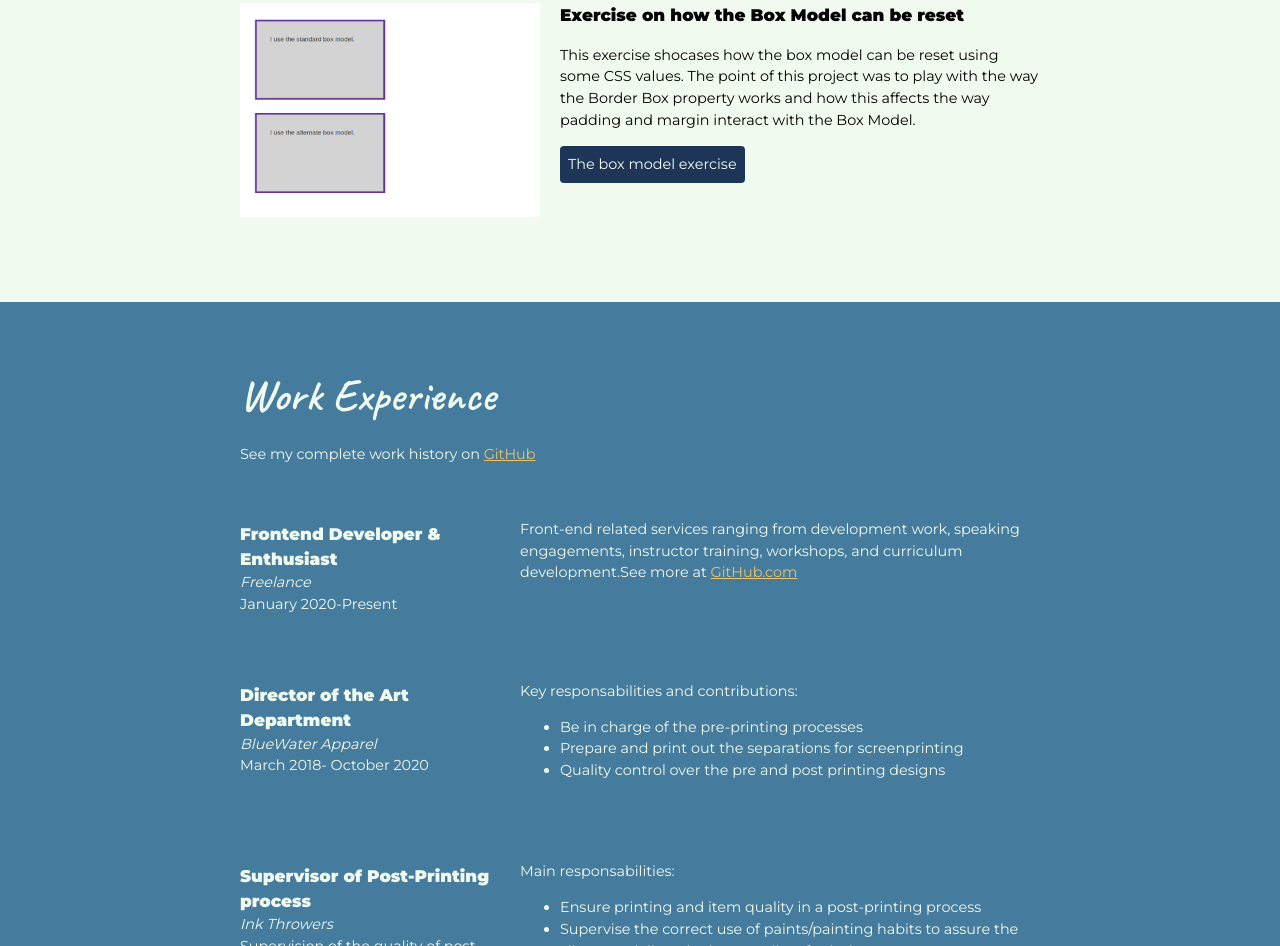
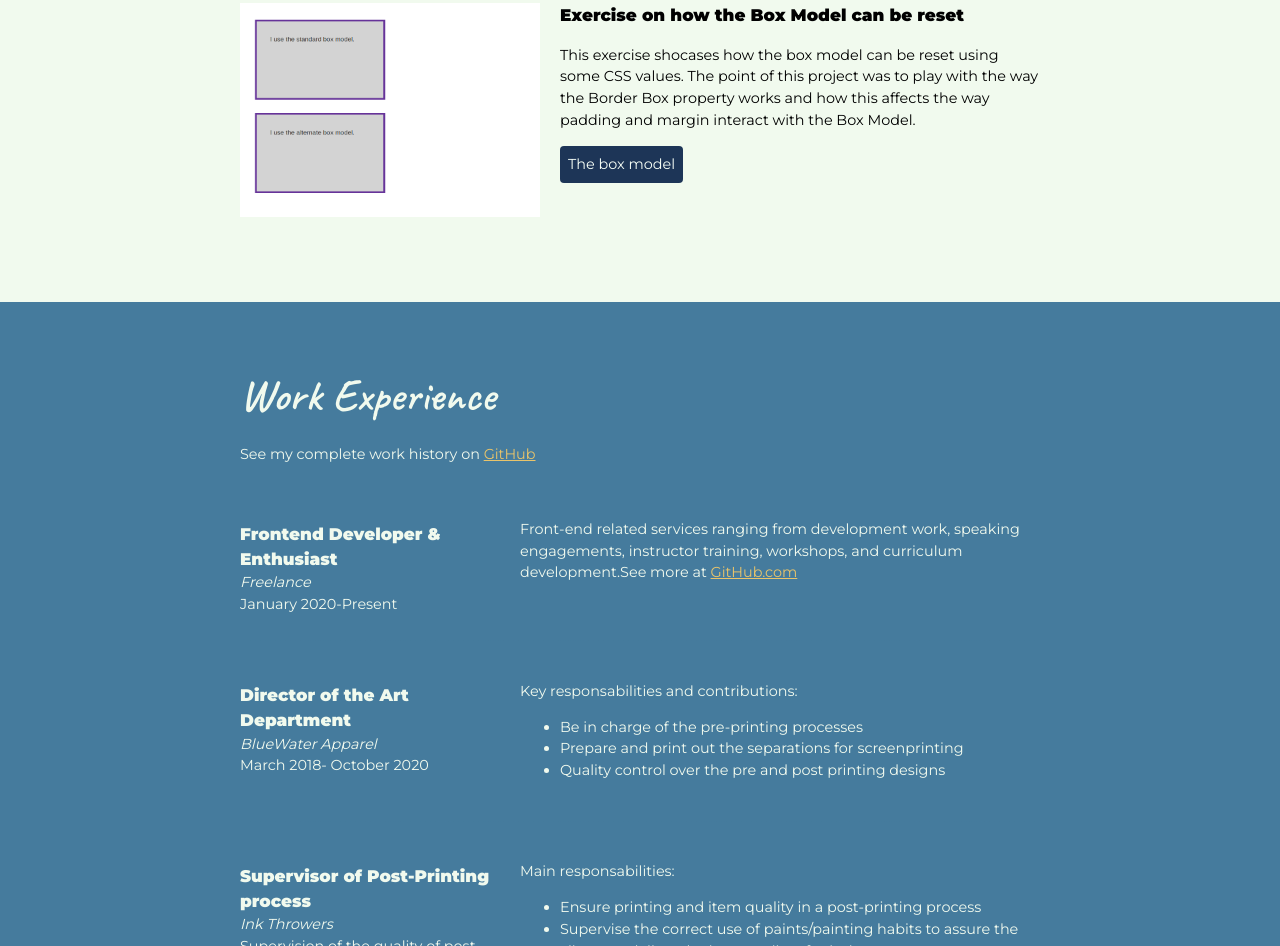
Before and after one commit to bracketts/Portfolio, a plain HTML site: page index.html in a window 1280 px wide. Shown: the part 1156-2102 px from the top of the page. Drawn offline with Linux system fonts and the light colour scheme.

Commit message:
Fixed third button
Fixed the third button text from The box model exercise to
the box model

```diff
--- a/index.html
+++ b/index.html
@@ -98,7 +98,7 @@
               margin interact with the Box Model.
             </p>
             <a class="btn" href="https://codepen.io/Kaezen51/pen/RwJmpBw"
-              >The box model exercise</a
+              >The box model</a
             >
           </section>
         </div>
```
